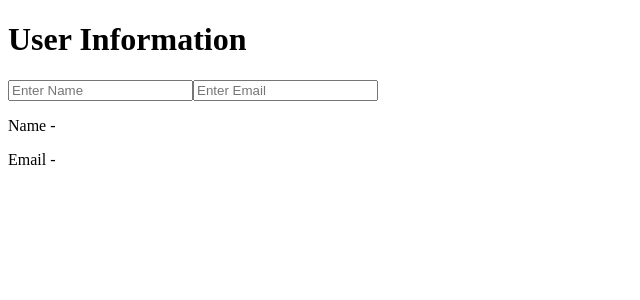
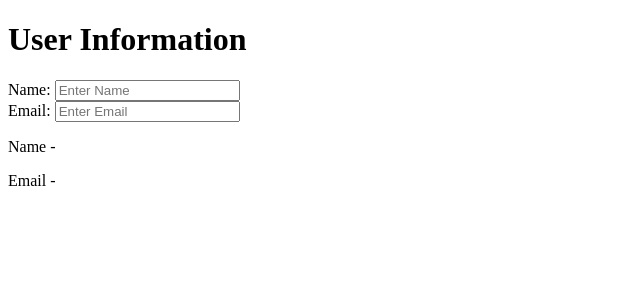
Before and after one commit to acciojob/user-info-redux-madhukayal88-glitch, a React (Create React App) app: page / in a window 1280 px wide. Shown: the top 300 px of the page, without its empty margins (0-640 px from the left). Built offline with nearby package versions, Linux system fonts and the light colour scheme; the HTML template or start-up script is replaced by a standard one.

Commit message:
Update form structure and state selectors

```diff
--- a/src/App.js
+++ b/src/App.js
@@ -3,26 +3,35 @@ import { useSelector, useDispatch } from 'react-redux';
 import { updateName, updateEmail } from './redux/userSlice';
 
 function App() {
-  const { name, email } = useSelector((state) => state.user);
+  const name = useSelector((state) => state.user.name);
+  const email = useSelector((state) => state.user.email);
   const dispatch = useDispatch();
 
   return (
     <div>
       <h1>User Information</h1>
+      <form onSubmit={(e) => e.preventDefault()}>
         <div>
+          <label htmlFor="name">Name: </label>
           <input
+            id="name"
             type="text"
             value={name}
             onChange={(e) => dispatch(updateName(e.target.value))}
             placeholder="Enter Name"
           />
+        </div>
+        <div>
+          <label htmlFor="email">Email: </label>
           <input
+            id="email"
             type="email"
             value={email}
             onChange={(e) => dispatch(updateEmail(e.target.value))}
             placeholder="Enter Email"
           />
         </div>
+      </form>
       <div className="output">
         <p>Name - {name}</p>
         <p>Email - {email}</p>
```
Lines whose indentation alone changed are shown as unchanged.
